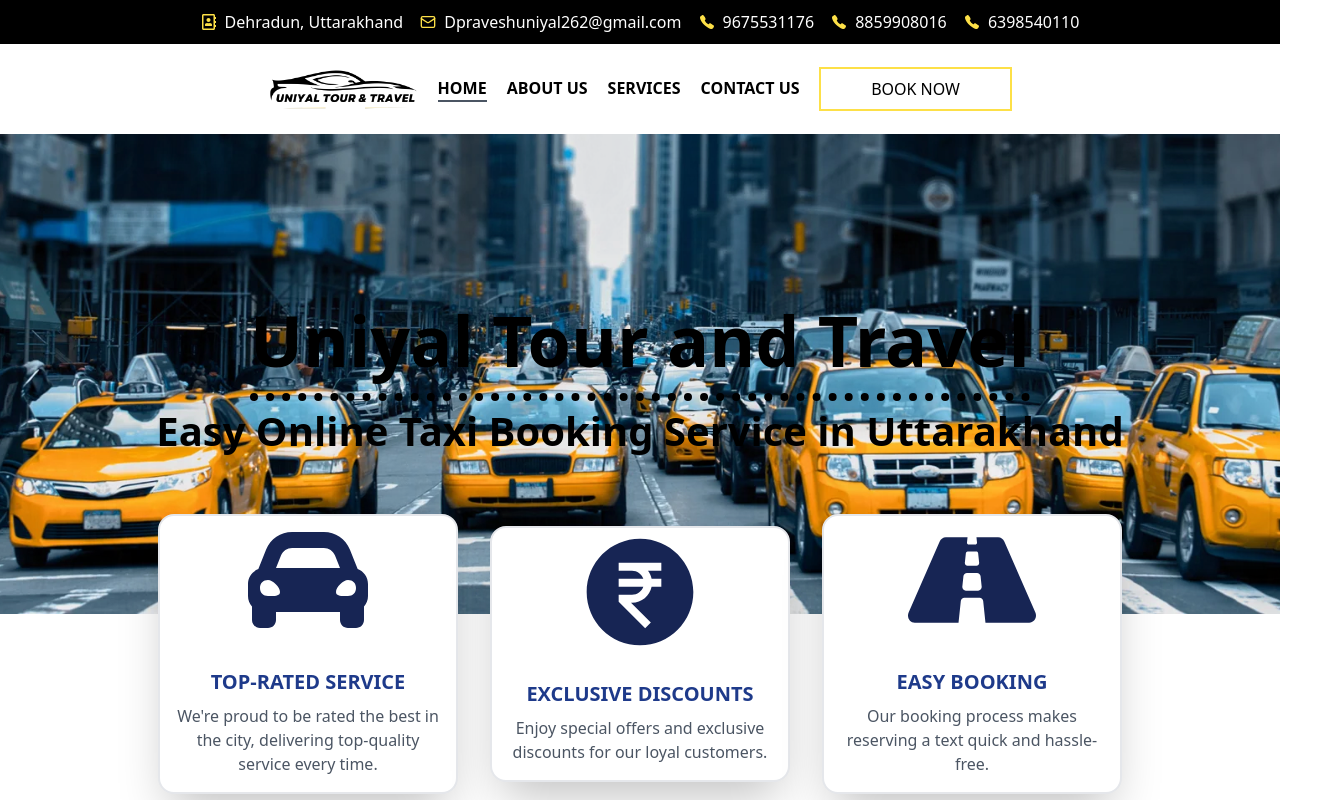
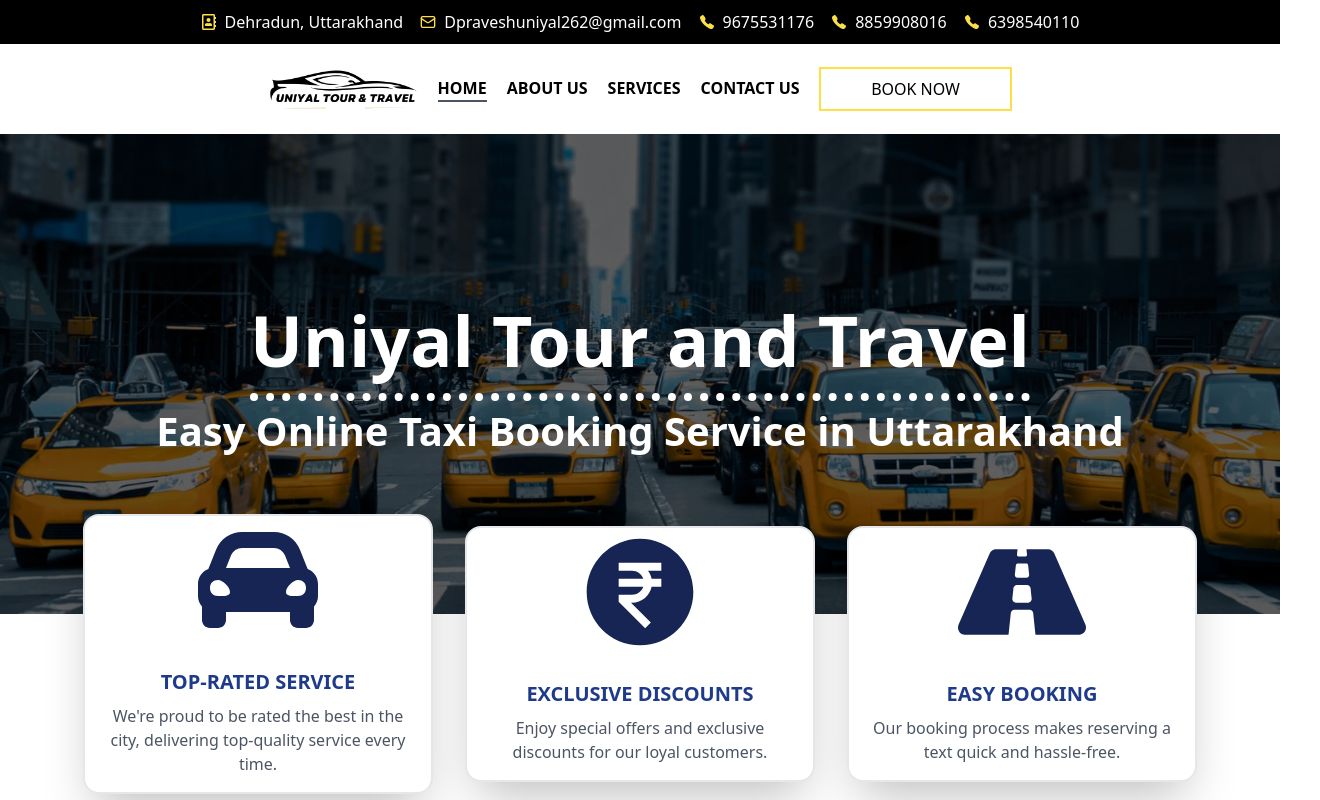
Before and after one commit to shwetank-1708/cab-booking, a React (Vite) app: page / in a window 1280 px wide. Shown: the top 800 px of the page, 1320 px wide, since content can reach past the window. Built offline with nearby package versions, Linux system fonts and the light colour scheme.

Commit message:
Added Final Changes

```diff
--- a/src/components/FooterContact.tsx
+++ b/src/components/FooterContact.tsx
@@ -3,17 +3,22 @@ import { FaArrowCircleRight } from "react-icons/fa";
 import { LuPhoneCall } from "react-icons/lu";
 import { LuMails } from "react-icons/lu";
 import { MdOutlineLocationOn } from "react-icons/md";
+import main_3 from "../assets/main_3.png";
 
 const FooterContact = () => {
   return (
-    <div className="bg-slate-400 text-white flex lg:flex-row flex-col justify-center gap-4 items-center">
+    <div
+      style={{ backgroundImage: `url(${main_3})` }}
+      className="bg-slate-400 text-white flex lg:flex-row flex-col justify-center gap-4 items-center"
+    >
+      <div className="flex lg:flex-row flex-col items-center justify-center relative bg-black/90 w-full">
         <div className="lg:w-[20%] w-[80%] flex flex-col items-center">
           <img src={white_logo} className="w-[200px]" />
           <p className="lg:w-[250px] w-[100%]">
             Uniyal Tour and Travel is the leading taxi service in Uttarakhand,
-          operating since 2012. We maintain our vehicles in pristine condition,
-          ensuring they are not only clean but also regularly sanitized for your
-          safety.
+            operating since 2012. We maintain our vehicles in pristine
+            condition, ensuring they are not only clean but also regularly
+            sanitized for your safety.
           </p>
         </div>
 
@@ -73,6 +78,7 @@ const FooterContact = () => {
           ></iframe>
         </div>
       </div>
+    </div>
   );
 };
 
--- a/src/components/Review.tsx
+++ b/src/components/Review.tsx
@@ -84,7 +84,7 @@ const Review = () => {
       {
         breakpoint: 480,
         settings: {
-          slidesToShow: 3,
+          slidesToShow: 1,
           slidesToScroll: 1,
           infinite: true,
           dots: true,
--- a/src/pages/About.tsx
+++ b/src/pages/About.tsx
@@ -12,8 +12,8 @@ const About = () => {
         style={{ backgroundImage: `url(${main_3})` }}
         className="h-[60vh] bg-cover bg-center duration-1000 flex justify-center"
       >
-        <div className="flex flex-col justify-center items-center">
-          <h1 className="text-black text-[70px] font-bold border-b-8 border-dotted border-b-black">
+        <div className="flex flex-col justify-center items-center relative bg-black/60 w-full">
+          <h1 className="text-black text-[70px] font-bold border-b-8 border-dotted border-b-white text-white">
             About Us
           </h1>
         </div>
--- a/src/pages/Contact.tsx
+++ b/src/pages/Contact.tsx
@@ -11,8 +11,8 @@ const Contact = () => {
         style={{ backgroundImage: `url(${main_3})` }}
         className="h-[60vh] bg-cover bg-center duration-1000 flex justify-center"
       >
-        <div className="flex flex-col justify-center items-center">
-          <h1 className="text-black text-[70px] font-bold border-b-8 border-dotted border-b-black">
+        <div className="flex flex-col justify-center items-center relative bg-black/60 w-full">
+          <h1 className="text-black text-[70px] font-bold border-b-8 border-dotted border-b-white text-white">
             Contact Us
           </h1>
         </div>
--- a/src/pages/Home.tsx
+++ b/src/pages/Home.tsx
@@ -77,35 +77,35 @@ const Home = () => {
     <div>
       <div
         style={{ backgroundImage: `url(${slides[currentIndex].url})` }}
-        className="h-[60vh] bg-cover bg-center duration-1000 flex justify-center"
+        className="h-[60vh] bg-cover bg-center duration-1000 flex justify-center relative z-10"
       >
-        <div className="flex flex-col justify-center items-center">
-          <h1 className="text-black text-[70px] font-bold border-b-8 border-dotted border-b-black">
+        <div className="flex flex-col justify-center items-center relative bg-black/60 w-full">
+          <h1 className="text-black text-[70px] font-bold border-b-8 border-dotted border-b-white text-white">
             Uniyal Tour and Travel
           </h1>
-          <p className="text-black text-[40px] font-bold">
+          <p className="text-black text-[40px] font-bold text-white">
             Easy Online Taxi Booking Service in Uttarakhand
           </p>
         </div>
       </div>
 
-      <div className="mt-[-100px]">
+      <div className="mt-[-100px] relative z-20">
         <div className="flex justify-center gap-8 text-center flex-col md:flex-row items-center">
-          <div className="w-[70%] md:w-[300px] flex flex-col items-center border-2 rounded-2xl shadow-2xl bg-white">
+          <div className="w-[70%] md:w-[350px] flex flex-col items-center border-2 rounded-2xl shadow-2xl bg-white">
             <FaCarAlt className="text-9xl text-blue-950" />
             <HomeServices
               heading="TOP-RATED SERVICE"
               para="We're proud to be rated the best in the city, delivering top-quality service every time."
             />
           </div>
-          <div className="w-[70%] md:w-[300px] flex flex-col items-center border-2 rounded-2xl shadow-2xl bg-white">
+          <div className="w-[70%] md:w-[350px] flex flex-col items-center border-2 rounded-2xl shadow-2xl bg-white">
             <RiMoneyRupeeCircleFill className="text-9xl text-blue-950" />
             <HomeServices
               heading="EXCLUSIVE DISCOUNTS"
               para="Enjoy special offers and exclusive discounts for our loyal customers."
             />
           </div>
-          <div className="w-[70%] md:w-[300px] flex flex-col items-center border-2 rounded-2xl shadow-2xl bg-white">
+          <div className="w-[70%] md:w-[350px] flex flex-col items-center border-2 rounded-2xl shadow-2xl bg-white">
             <FaRoad className="text-9xl text-blue-950" />
             <HomeServices
               heading="EASY BOOKING"
--- a/src/pages/Services.tsx
+++ b/src/pages/Services.tsx
@@ -68,8 +68,8 @@ const Services = () => {
         style={{ backgroundImage: `url(${slides[currentIndex].url})` }}
         className="h-[60vh] bg-cover bg-center duration-1000 flex justify-center"
       >
-        <div className="flex flex-col justify-center items-center">
-          <h1 className="text-black text-[70px] font-bold border-b-8 border-dotted border-b-black">
+        <div className="flex flex-col justify-center items-center relative bg-black/60 w-full">
+          <h1 className="text-black text-[70px] font-bold border-b-8 border-dotted border-b-white text-white">
             Destinations
           </h1>
         </div>
```
Lines whose indentation alone changed are shown as unchanged.
